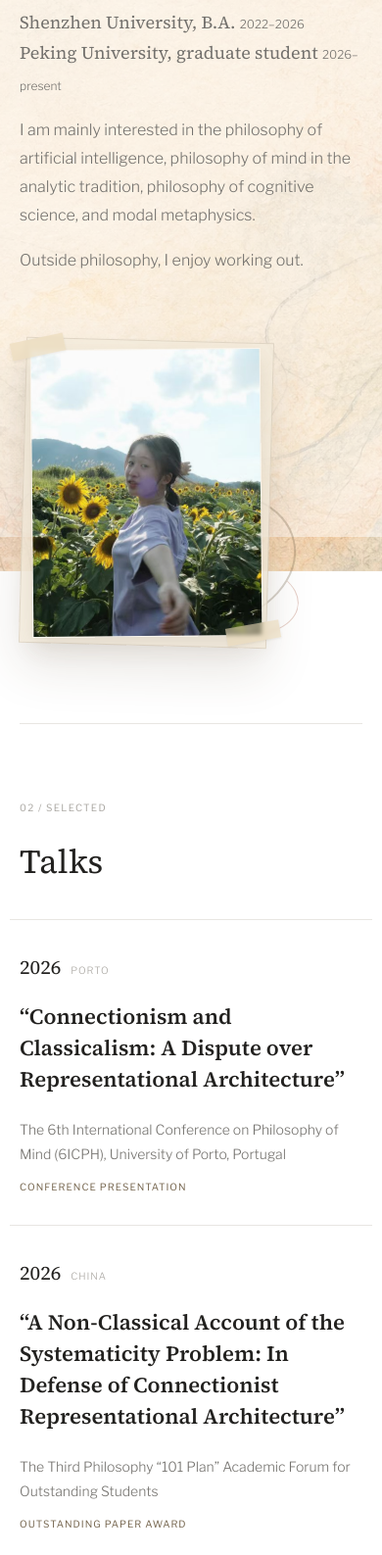
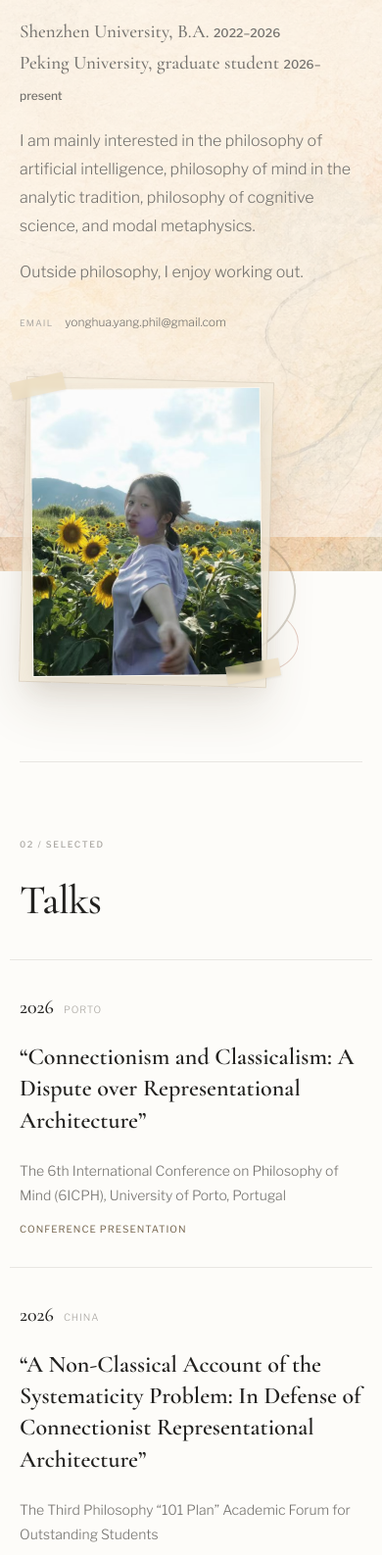
Before and after one commit to yangyonghua19/Flora, a plain HTML site: page index.html in a window 390 px wide. Shown: the part 296-1883 px from the top of the page at 98% size. Drawn offline with nearby package versions, Linux system fonts and the light colour scheme.

Commit message:
Add files via upload

```diff
--- a/index.html
+++ b/index.html
@@ -59,7 +59,7 @@
     </script>
     <link rel="preconnect" href="https://fonts.googleapis.com" />
     <link rel="preconnect" href="https://fonts.gstatic.com" crossorigin />
-    <link href="https://fonts.googleapis.com/css2?family=Libre+Franklin:wght@300;400;500&family=Source+Serif+4:opsz,wght@8..60,400;8..60,600&display=swap" rel="stylesheet" />
+    <link href="https://fonts.googleapis.com/css2?family=Cormorant+Garamond:wght@400;500;600&family=Libre+Franklin:wght@300;400;500&display=swap" rel="stylesheet" />
     <link rel="stylesheet" href="style.css" />
     <script src="script.js" defer></script>
   </head>
@@ -78,6 +78,7 @@
           <span class="sun" aria-hidden="true">☼</span><span class="moon" aria-hidden="true">☾</span>
         </button>
       </div>
+      <div class="reading-progress" aria-hidden="true"><span></span></div>
     </header>
 
     <main id="main">
@@ -88,6 +89,10 @@
           <p class="education-line">Shenzhen University, B.A. <span>2022–2026</span><br />Peking University, graduate student <span>2026–present</span></p>
           <p>I am mainly interested in the philosophy of artificial intelligence, philosophy of mind in the analytic tradition, philosophy of cognitive science, and modal metaphysics.</p>
           <p>Outside philosophy, I enjoy working out.</p>
+          <p class="contact-line">
+            <span class="contact-label">Email</span>
+            <span class="contact-email">yonghua.yang.phil@gmail.com</span>
+          </p>
         </div>
         <figure class="portrait">
           <span class="portrait-line" aria-hidden="true"></span>
--- a/script.js
+++ b/script.js
@@ -3,7 +3,9 @@ const themeButton = document.querySelector('.theme-toggle');
 const themeColor = document.querySelector('meta[name="theme-color"]');
 const navLinks = [...document.querySelectorAll('.site-nav a[href^="#"]:not([aria-disabled="true"])')];
 const header = document.querySelector('.site-header');
+const progressBar = document.querySelector('.reading-progress span');
 const reducedMotion = window.matchMedia('(prefers-reduced-motion: reduce)').matches;
+const finePointer = window.matchMedia('(hover: hover) and (pointer: fine)').matches;
 
 const storedTheme = localStorage.getItem('theme');
 const preferredTheme = window.matchMedia('(prefers-color-scheme: dark)').matches ? 'dark' : 'light';
@@ -12,7 +14,7 @@ function setTheme(theme) {
   root.dataset.theme = theme;
   themeButton.setAttribute('aria-pressed', String(theme === 'dark'));
   themeButton.setAttribute('aria-label', `Switch to ${theme === 'dark' ? 'light' : 'dark'} mode`);
-  themeColor.setAttribute('content', theme === 'dark' ? '#181817' : '#ffffff');
+  themeColor.setAttribute('content', theme === 'dark' ? '#171613' : '#fdfcf9');
 }
 
 setTheme(storedTheme || preferredTheme);
@@ -28,6 +30,9 @@ document.querySelector('#year').textContent = new Date().getFullYear();
 
 function updateHeader() {
   header.classList.toggle('is-scrolled', window.scrollY > 24);
+  const scrollableHeight = document.documentElement.scrollHeight - window.innerHeight;
+  const progress = scrollableHeight > 0 ? Math.min(window.scrollY / scrollableHeight, 1) : 0;
+  progressBar.style.setProperty('--read-progress', progress);
   if (!reducedMotion) {
     root.style.setProperty('--art-shift', `${Math.min(window.scrollY * 0.015, 14)}px`);
   }
@@ -35,6 +40,16 @@ function updateHeader() {
 
 window.addEventListener('scroll', updateHeader, { passive: true });
 updateHeader();
+
+if (finePointer && !reducedMotion) {
+  document.querySelectorAll('.talk, .teaching-list article').forEach((item) => {
+    item.addEventListener('pointermove', (event) => {
+      const bounds = item.getBoundingClientRect();
+      item.style.setProperty('--spot-x', `${event.clientX - bounds.left}px`);
+      item.style.setProperty('--spot-y', `${event.clientY - bounds.top}px`);
+    }, { passive: true });
+  });
+}
 
 const revealItems = [
   document.querySelector('.about-copy'),
--- a/style.css
+++ b/style.css
@@ -1,31 +1,33 @@
 :root {
   color-scheme: light;
-  --bg: #fff;
-  --header-bg: rgb(246 235 215 / 34%);
+  --bg: #fdfcf9;
+  --header-bg: rgb(246 235 215 / 54%);
   --text: #22211f;
   --muted: #73716d;
   --soft: #aaa7a2;
   --line: #e8e6e2;
   --panel: #f4f3f0;
   --accent: #76664f;
+  --rust: #a86049;
   --art-opacity: .68;
   --art-veil: rgb(255 255 255 / 48%);
   --art-shift: 0px;
-  --serif: "Source Serif 4", Georgia, serif;
+  --serif: "Cormorant Garamond", Georgia, serif;
   --sans: "Libre Franklin", Arial, sans-serif;
 }
 :root[data-theme="dark"] {
   color-scheme: dark;
-  --bg: #181817;
-  --header-bg: rgb(24 24 23 / 42%);
-  --text: #f1efea;
-  --muted: #aaa7a0;
-  --soft: #77746f;
-  --line: #373532;
-  --panel: #232220;
-  --accent: #c7b79f;
-  --art-opacity: .38;
-  --art-veil: rgb(24 24 23 / 72%);
+  --bg: #171613;
+  --header-bg: rgb(23 22 19 / 68%);
+  --text: #f0ece3;
+  --muted: #aaa49a;
+  --soft: #777169;
+  --line: #38342e;
+  --panel: #24211d;
+  --accent: #c9b99f;
+  --rust: #c18169;
+  --art-opacity: .3;
+  --art-veil: rgb(23 22 19 / 76%);
 }
 * { box-sizing: border-box; }
 html { scroll-behavior: smooth; scroll-padding-top: 100px; }
@@ -39,9 +41,11 @@ a { color: inherit; text-decoration: none; }
 .site-header { position: sticky; z-index: 10; top: 0; width: 100%; height: 88px; border-bottom: 1px solid color-mix(in srgb, var(--accent) 17%, transparent); background: transparent; transition: height .28s ease, background-color .28s ease, backdrop-filter .28s ease; }
 .header-inner { display: grid; width: min(1080px, calc(100% - 48px)); height: 88px; margin: 0 auto; grid-template-columns: 1fr auto 1fr; align-items: center; transition: height .28s ease; }
 .site-header::after { position: absolute; right: 0; bottom: -2px; left: 0; height: 3px; opacity: .22; background: linear-gradient(90deg, transparent, var(--accent) 14%, transparent 39%, var(--accent) 72%, transparent); content: ""; mask: linear-gradient(90deg, transparent, #000 9%, #000 91%, transparent); }
-.site-header.is-scrolled { background: var(--header-bg); backdrop-filter: blur(8px) saturate(.8); }
+.site-header.is-scrolled { background: var(--header-bg); backdrop-filter: blur(11px) saturate(.78); }
 .site-header.is-scrolled, .site-header.is-scrolled .header-inner { height: 70px; }
-.name { justify-self: start; font-family: var(--serif); font-size: 17px; font-weight: 600; letter-spacing: .01em; }
+.reading-progress { position: absolute; right: 0; bottom: -1px; left: 0; height: 1px; overflow: hidden; }
+.reading-progress span { display: block; width: 100%; height: 100%; transform: scaleX(var(--read-progress, 0)); transform-origin: left; background: linear-gradient(90deg, var(--rust), var(--accent)); opacity: .72; }
+.name { justify-self: start; font-family: var(--serif); font-size: 19px; font-weight: 600; letter-spacing: .015em; }
 .site-nav { display: flex; align-items: center; gap: clamp(25px, 4vw, 50px); }
 .site-nav a { position: relative; padding: 10px 0; color: var(--muted); font-size: 13px; letter-spacing: .04em; transition: color .2s ease; }
 .site-nav a::after { position: absolute; right: -3px; bottom: 1px; left: -3px; height: 3px; transform: scaleX(0) rotate(-1deg); transform-origin: center; opacity: .65; background: linear-gradient(90deg, transparent, var(--accent) 13%, var(--accent) 86%, transparent); clip-path: polygon(0 43%, 28% 34%, 55% 58%, 100% 38%, 100% 66%, 60% 78%, 24% 57%, 0 72%); content: ""; transition: transform .26s cubic-bezier(.2,.7,.2,1); }
@@ -60,17 +64,23 @@ a { color: inherit; text-decoration: none; }
 :root[data-theme="dark"] .theme-toggle .moon { color: var(--text); }
 main, .site-footer { width: min(960px, calc(100% - 48px)); margin: 0 auto; }
 .section { padding: 112px 0; }
-.section-number { margin: 0 0 21px; color: var(--soft); font-size: 10px; font-weight: 400; letter-spacing: .13em; text-transform: uppercase; }
+.section-number { margin: 0 0 21px; color: var(--soft); font-size: 9px; font-weight: 500; letter-spacing: .18em; text-transform: uppercase; }
 .about { display: grid; min-height: calc(100vh - 88px); grid-template-columns: minmax(0, 1.35fr) minmax(260px, .65fr); align-items: center; gap: clamp(65px, 10vw, 130px); }
-.about h1 { margin: 0 0 28px; font-family: var(--serif); font-size: clamp(40px, 5vw, 58px); font-weight: 600; line-height: 1.1; letter-spacing: -.025em; }
-.about h1 span { display: block; margin-top: 10px; color: var(--accent); font-size: .52em; font-weight: 400; letter-spacing: .01em; }
+.about h1 { position: relative; width: fit-content; margin: 0 0 34px; font-family: var(--serif); font-size: clamp(48px, 6.4vw, 72px); font-weight: 500; line-height: .98; letter-spacing: -.035em; }
+.about h1::after { position: absolute; right: -8%; bottom: -17px; left: 2%; height: 5px; transform: rotate(-.7deg); opacity: .42; background: linear-gradient(90deg, transparent, var(--rust) 9%, var(--rust) 62%, transparent 96%); clip-path: polygon(0 45%, 20% 32%, 45% 56%, 70% 39%, 100% 51%, 100% 71%, 72% 60%, 43% 74%, 18% 54%, 0 67%); content: ""; }
+.about h1 span { display: block; margin-top: 12px; color: var(--accent); font-size: .48em; font-weight: 400; letter-spacing: .015em; }
 .about-copy > p:not(.section-number) { max-width: 590px; margin: 0 0 18px; color: var(--muted); }
-.about-copy .education-line { margin-bottom: 31px; color: var(--text); font-family: var(--serif); font-size: 18px; line-height: 1.75; }
+.about-copy .education-line { margin-bottom: 34px; color: var(--text); font-family: var(--serif); font-size: 19px; font-weight: 500; line-height: 1.7; }
 .education-line span { color: var(--muted); font-family: var(--sans); font-size: 12px; }
+.about-copy > p.contact-line { display: flex; align-items: baseline; gap: 12px; margin: 28px 0 0; color: var(--muted); font-size: 12px; }
+.contact-label { color: var(--soft); font-size: 9px; font-weight: 400; letter-spacing: .13em; text-transform: uppercase; }
+.contact-email { color: var(--muted); line-height: 1.45; }
 .portrait { position: relative; isolation: isolate; margin: 0; padding: 12px; }
 .portrait::before { position: absolute; z-index: -1; inset: 3px; transform: rotate(2.7deg); border: 1px solid rgb(118 102 79 / 16%); background: color-mix(in srgb, #f5ecdc 82%, transparent); box-shadow: 0 24px 50px rgb(82 60 31 / 13%); content: ""; }
 .portrait img { position: relative; z-index: 1; display: block; width: 100%; aspect-ratio: 4 / 5; transform: rotate(-1.15deg); border: 1px solid rgb(255 255 255 / 48%); object-fit: cover; object-position: center; filter: saturate(.9) contrast(.98); box-shadow: 0 10px 25px rgb(82 60 31 / 12%); transition: transform .42s cubic-bezier(.2,.75,.25,1), filter .3s ease; }
 .portrait:hover img { transform: rotate(0deg) translateY(-4px); filter: saturate(1) contrast(1); }
+:root[data-theme="dark"] .portrait img { filter: saturate(.78) brightness(.86) contrast(1.02); }
+:root[data-theme="dark"] .portrait:hover img { filter: saturate(.92) brightness(.96) contrast(1.02); }
 .portrait-line { position: absolute; z-index: -2; right: -24px; bottom: 7%; width: 72%; height: 43%; transform: rotate(-12deg); border: 2px solid color-mix(in srgb, var(--accent) 43%, transparent); border-left-color: transparent; border-radius: 50%; opacity: .7; }
 .portrait-line::after { position: absolute; right: 3%; bottom: -13%; width: 64%; height: 54%; transform: rotate(18deg); border: 1px solid color-mix(in srgb, #a86049 42%, transparent); border-top-color: transparent; border-radius: 50%; content: ""; }
 .portrait-tape { position: absolute; z-index: 3; width: 70px; height: 22px; background: rgb(232 216 181 / 58%); box-shadow: 0 1px 2px rgb(73 53 24 / 8%); backdrop-filter: blur(2px); }
@@ -79,33 +89,35 @@ main, .site-footer { width: min(960px, calc(100% - 48px)); margin: 0 auto; }
 .ruled-section { border-top: 1px solid var(--line); }
 .section-heading { display: grid; grid-template-columns: 150px 1fr; margin-bottom: 56px; }
 .section-heading .section-number { margin-top: 11px; }
-.section-heading h2, .cv-section h2 { margin: 0; font-family: var(--serif); font-size: clamp(34px, 4vw, 46px); font-weight: 400; line-height: 1.25; }
-.section-heading h2 a { border-bottom: 1px solid transparent; }
-.section-heading h2 a:hover { border-bottom-color: var(--text); }
-.talk { position: relative; display: grid; margin: 0 -18px; grid-template-columns: 150px 1fr; padding: 36px 18px; border-top: 1px solid var(--line); outline: none; transition: transform .28s cubic-bezier(.2,.7,.2,1), background-color .28s ease; }
+.section-heading h2, .cv-section h2 { margin: 0; font-family: var(--serif); font-size: clamp(42px, 5vw, 56px); font-weight: 500; line-height: 1.08; letter-spacing: -.02em; }
+.talk { position: relative; display: grid; margin: 0 -18px; grid-template-columns: 150px 1fr; padding: 36px 18px; border-top: 1px solid var(--line); outline: none; background-image: radial-gradient(circle 240px at var(--spot-x, 50%) var(--spot-y, 50%), transparent, transparent); transition: transform .28s cubic-bezier(.2,.7,.2,1), background-color .28s ease; }
 .talk:last-child { border-bottom: 1px solid var(--line); }
-.talk:hover, .talk:focus-visible { transform: translateX(6px); background: color-mix(in srgb, var(--accent) 6%, transparent); }
-.talk-date span { display: block; font-family: var(--serif); font-size: 24px; transition: color .22s ease; }
+.talk:hover, .talk:focus-visible { transform: translateX(6px); background-color: color-mix(in srgb, var(--accent) 2%, transparent); background-image: radial-gradient(circle 240px at var(--spot-x, 50%) var(--spot-y, 50%), color-mix(in srgb, var(--accent) 11%, transparent), transparent 72%); }
+.talk-date span { display: block; font-family: var(--serif); font-size: 27px; font-weight: 500; transition: color .22s ease; }
 .talk:hover .talk-date span, .talk:focus-visible .talk-date span { color: var(--accent); }
 .talk-date small { color: var(--soft); font-size: 10px; letter-spacing: .09em; text-transform: uppercase; }
-.talk-copy h3 { position: relative; max-width: 690px; margin: 0 0 13px; font-family: var(--serif); font-size: 22px; font-weight: 600; line-height: 1.45; }
-.talk-copy h3::after, .teaching-list h3::after { display: block; width: 0; height: 2px; margin-top: 7px; transform: rotate(-.5deg); background: #a86049; content: ""; opacity: .6; transition: width .3s ease; }
+.talk-copy h3 { position: relative; max-width: 690px; margin: 0 0 13px; font-family: var(--serif); font-size: 24px; font-weight: 600; line-height: 1.35; }
+.talk-copy h3::after, .teaching-list h3::after { display: block; width: 0; height: 2px; margin-top: 7px; transform: rotate(-.5deg); background: var(--rust); content: ""; opacity: .6; transition: width .3s ease; }
 .talk:hover h3::after, .talk:focus-visible h3::after, .teaching-list article:hover h3::after, .teaching-list article:focus-visible h3::after { width: 48px; }
 .talk-copy p { margin: 0; color: var(--muted); font-size: 14px; }
 .talk-copy .talk-note { margin-top: 12px; color: var(--accent); font-size: 10px; font-weight: 400; letter-spacing: .1em; text-transform: uppercase; }
 .teaching-list { border-top: 1px solid var(--line); }
-.teaching-list article { display: grid; margin: 0 -18px; grid-template-columns: 220px 1fr; gap: 30px; padding: 32px 18px; border-bottom: 1px solid var(--line); outline: none; transition: transform .28s cubic-bezier(.2,.7,.2,1), background-color .28s ease; }
-.teaching-list article:hover, .teaching-list article:focus-visible { transform: translateX(6px); background: color-mix(in srgb, var(--accent) 6%, transparent); }
+.teaching-list article { display: grid; margin: 0 -18px; grid-template-columns: 220px 1fr; gap: 30px; padding: 32px 18px; border-bottom: 1px solid var(--line); outline: none; background-image: radial-gradient(circle 240px at var(--spot-x, 50%) var(--spot-y, 50%), transparent, transparent); transition: transform .28s cubic-bezier(.2,.7,.2,1), background-color .28s ease; }
+.teaching-list article:hover, .teaching-list article:focus-visible { transform: translateX(6px); background-color: color-mix(in srgb, var(--accent) 2%, transparent); background-image: radial-gradient(circle 240px at var(--spot-x, 50%) var(--spot-y, 50%), color-mix(in srgb, var(--accent) 11%, transparent), transparent 72%); }
 .teaching-list time { color: var(--soft); font-size: 11px; letter-spacing: .04em; transition: color .22s ease; }
 .teaching-list article:hover time, .teaching-list article:focus-visible time { color: var(--accent); }
-.teaching-list h3 { margin: -5px 0 5px; font-family: var(--serif); font-size: 20px; font-weight: 600; }
+.teaching-list h3 { margin: -5px 0 5px; font-family: var(--serif); font-size: 22px; font-weight: 600; }
 .teaching-list p { margin: 0; color: var(--muted); font-size: 13px; }
 .cv-section { padding-top: 88px; padding-bottom: 100px; border-top: 1px solid var(--line); }
 .cv-section h2 { color: var(--soft); }
 .cv-section > p:last-child { margin: 10px 0 0; color: var(--soft); font-size: 12px; }
-.site-footer { display: flex; min-height: 100px; align-items: center; justify-content: space-between; border-top: 1px solid var(--line); color: var(--soft); font-size: 10px; letter-spacing: .04em; }
-.reveal { opacity: 0; transform: translateY(16px); transition: opacity .55s ease, transform .55s cubic-bezier(.2,.7,.2,1); transition-delay: var(--reveal-delay, 0ms); }
+.site-footer { display: flex; min-height: 100px; align-items: center; justify-content: space-between; border-top: 1px solid var(--line); color: var(--soft); font-size: 10px; letter-spacing: .06em; }
+.reveal { opacity: 0; transform: translateY(14px); transition: opacity .62s ease, transform .62s cubic-bezier(.2,.7,.2,1); transition-delay: var(--reveal-delay, 0ms); }
+.section-heading.reveal { transform: translateX(-12px); }
+.portrait.reveal { transform: translateY(14px) rotate(-.7deg); }
 .reveal.is-visible { opacity: 1; transform: translateY(0); }
+.section-heading.reveal.is-visible { transform: translateX(0); }
+.portrait.reveal.is-visible { transform: translateY(0) rotate(0); }
 .talk.reveal.is-visible:hover, .talk.reveal.is-visible:focus-visible, .teaching-list article.reveal.is-visible:hover, .teaching-list article.reveal.is-visible:focus-visible { transform: translateX(6px); }
 :focus-visible { outline: 1px solid var(--accent); outline-offset: 5px; }
 @media (max-width: 720px) {
@@ -133,6 +145,9 @@ main, .site-footer { width: min(960px, calc(100% - 48px)); margin: 0 auto; }
   .site-footer { min-height: 124px; flex-direction: column; align-items: flex-start; justify-content: center; gap: 3px; }
   .site-footer p { margin: 0; }
 }
+@media (hover: none), (pointer: coarse) {
+  .talk:hover, .teaching-list article:hover { background-image: none; }
+}
 @media (prefers-reduced-motion: reduce) {
   *, *::before, *::after { scroll-behavior: auto !important; transition-duration: .01ms !important; }
   body::before { transform: none; }
```
Also changed, not shown: sitemap.xml (line endings or trailing spaces), 1 other file.
